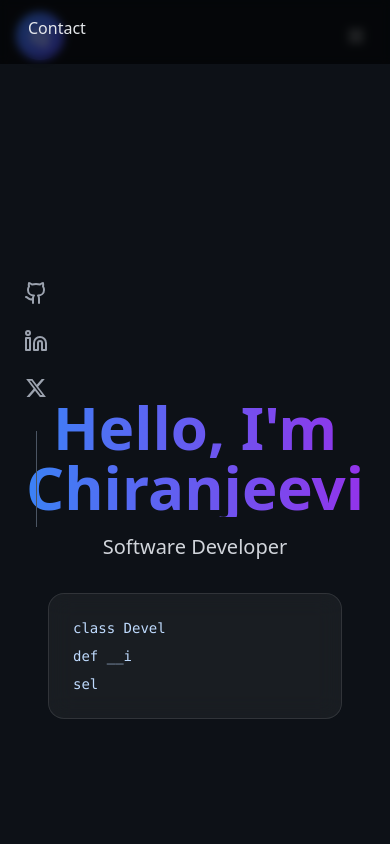
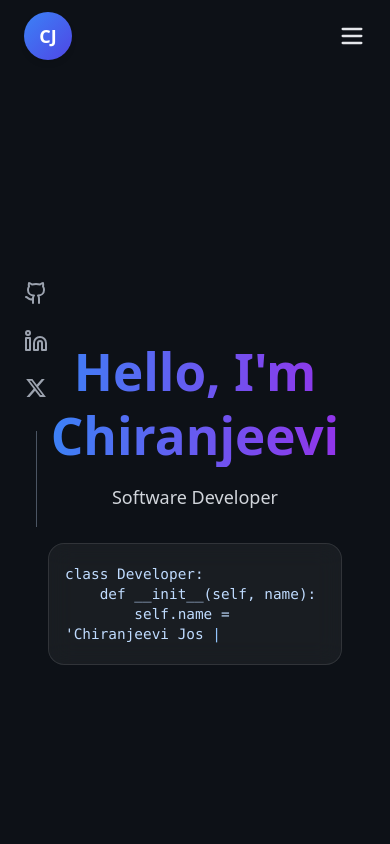
Before and after one commit to jchiru21/portfolio, a Next.js app: page / in a window 390 px wide. Shown: the top 844 px of the page. Built offline with nearby package versions, Linux system fonts and the light colour scheme.

Commit message:
feat(navbar): add responsive mobile menu with framer-motion

```diff
--- a/components/Hero.js
+++ b/components/Hero.js
@@ -1,8 +1,8 @@
 // components/Hero.js
-import { useState, useEffect } from "react"
+import { useState, useEffect, useRef } from "react"
 import { motion } from "framer-motion"
 
-// stable codeSets outside component
+// stable code sets
 const codeSets = [
   [
     "def build_future(ai, code):",
@@ -32,56 +32,76 @@ const codeSets = [
   [
     "int main() {",
     "  cout << \"Engineering the Future 🚀\" << endl;",
-    "  return 0;}",
+    "  return 0;",
+    "}"
   ]
 ]
 
 export default function Hero() {
   const [mounted, setMounted] = useState(false)
-  const [text, setText] = useState(codeSets[0].map(() => ""))
+  // each entry is a full line string
+  const [textLines, setTextLines] = useState(codeSets[0].map(() => ""))
   const [setIndex, setSetIndex] = useState(0)
   const [charIndex, setCharIndex] = useState(0)
   const [deleting, setDeleting] = useState(false)
+  const ttyRef = useRef(null)
 
   useEffect(() => setMounted(true), [])
 
   useEffect(() => {
     if (!mounted) return
+
     const currentSet = codeSets[setIndex % codeSets.length]
-    const typeSpeed = deleting ? 30 : 60
-    const holdDelay = 1500
+    // compute the max length among lines so typing cycles until the longest line completes
+    const maxLen = Math.max(...currentSet.map((l) => l.length))
+    const typeSpeed = deleting ? 30 : 55
+    const holdDelay = 1200
 
-    let timer
-    if (!deleting && charIndex <= currentSet[0].length) {
+    let timer = null
+
+    if (!deleting && charIndex <= maxLen) {
+      // type forward: for each line, reveal up to charIndex characters (safe slice)
       timer = setTimeout(() => {
-        setText(currentSet.map(line => line.slice(0, charIndex)))
-        setCharIndex(ci => ci + 1)
+        setTextLines(currentSet.map((line) => line.slice(0, Math.min(charIndex, line.length))))
+        setCharIndex((ci) => ci + 1)
       }, typeSpeed)
-    } else if (!deleting && charIndex > currentSet[0].length) {
+    } else if (!deleting && charIndex > maxLen) {
+      // hold before deleting
       timer = setTimeout(() => setDeleting(true), holdDelay)
     } else if (deleting && charIndex >= 0) {
+      // delete backward
       timer = setTimeout(() => {
-        setText(currentSet.map(line => line.slice(0, charIndex)))
-        setCharIndex(ci => ci - 1)
+        setTextLines(currentSet.map((line) => line.slice(0, Math.min(charIndex, line.length))))
+        setCharIndex((ci) => ci - 1)
       }, typeSpeed)
     } else if (deleting && charIndex < 0) {
+      // move to next set
       setDeleting(false)
       setCharIndex(0)
-      setSetIndex(si => si + 1)
+      setSetIndex((si) => si + 1)
     }
 
     return () => clearTimeout(timer)
-    // codeSets is defined outside the component and is stable,
-    // eslint should be satisfied by the deps below.
+    // codeSets is stable and external, we intentionally exclude it from deps
+    // eslint-disable-next-line react-hooks/exhaustive-deps
   }, [mounted, charIndex, deleting, setIndex])
+
+  // scroll console to bottom when typing (small UX nicety)
+  useEffect(() => {
+    if (ttyRef.current) {
+      // slight delay so element sizing settles
+      ttyRef.current.scrollLeft = 0
+    }
+  }, [textLines])
 
   return (
     <div
       id="home"
-      className="h-screen flex flex-col items-center justify-center text-center px-6"
+      className="min-h-screen flex flex-col items-center justify-center text-center px-6"
     >
+      {/* Heading */}
       <motion.h1
-        className="text-6xl font-extrabold bg-clip-text text-transparent bg-gradient-to-r from-blue-500 to-purple-600"
+        className="text-[3.2rem] sm:text-6xl font-extrabold bg-clip-text text-transparent bg-gradient-to-r from-blue-500 to-purple-600 leading-tight"
         initial={{ opacity: 0, y: -40 }}
         animate={{ opacity: 1, y: 0 }}
         transition={{ duration: 0.9 }}
@@ -89,28 +109,43 @@ export default function Hero() {
         Hello, I&apos;m Chiranjeevi
       </motion.h1>
 
-      <motion.p className="mt-4 text-xl text-gray-300 max-w-2xl" initial={{ opacity: 0 }} animate={{ opacity: 1 }} transition={{ delay: 0.5, duration: 0.9 }}>
+      <motion.p
+        className="mt-4 text-lg sm:text-xl text-gray-300 max-w-2xl"
+        initial={{ opacity: 0 }}
+        animate={{ opacity: 1 }}
+        transition={{ delay: 0.45, duration: 0.7 }}
+      >
         Software Developer
       </motion.p>
 
+      {/* Typing Console */}
       <motion.div
-        className="mt-8 w-full max-w-3xl bg-black/40 glass-card border border-white/10 px-6 py-6 rounded-lg font-mono text-left text-sm text-blue-200"
+        ref={ttyRef}
+        className="mt-8 w-full max-w-3xl bg-black/40 glass-card border border-white/10 px-4 py-5 rounded-lg font-mono text-left text-sm text-blue-200 overflow-auto"
+        style={{ WebkitOverflowScrolling: "touch" }}
         initial={{ opacity: 0 }}
         animate={{ opacity: 1 }}
         transition={{ delay: 0.9, duration: 0.9 }}
       >
-        <div className="space-y-2">
-          {text.map((line, i) => (
+        {/* Use pre so indentation and spacing are preserved.
+            We also set CSS to allow wrapping on very small screens but prefer horizontal scroll. */}
+        <pre className="whitespace-pre-wrap sm:whitespace-pre overflow-x-auto">
+          {textLines.map((line, i) => (
             <div key={i}>
-              <code>{line}<span className="blink">|</span></code>
+              <code>{line}<span className="inline-block ml-0 text-blue-300">{" "}{i === textLines.length - 1 && (deleting ? "" : "|")}</span></code>
             </div>
           ))}
-        </div>
+        </pre>
       </motion.div>
 
       <style jsx>{`
-        .blink { display:inline-block; width:10px; animation: blink 1s steps(2,start) infinite; color:#60a5fa; }
-        @keyframes blink { to { visibility: hidden; } }
+        pre { margin: 0; font-family: ui-monospace, SFMono-Regular, Menlo, Monaco, "Roboto Mono", "Courier New", monospace; font-size: 0.95rem; }
+        /* show a subtle right padding so mobile scrollable area is obvious */
+        .glass-card pre { padding-right: 12px; }
+        /* blinking cursor handled by CSS animation if desired */
+        @media (max-width: 640px) {
+          pre { font-size: 0.9rem; }
+        }
       `}</style>
     </div>
   )
--- a/components/Navbar.js
+++ b/components/Navbar.js
@@ -1,11 +1,12 @@
 // components/Navbar.js
 import { useState, useEffect } from "react"
 import { Link } from "react-scroll"
+import { motion, AnimatePresence } from "framer-motion"
 import { Menu, X } from "lucide-react"
 
 export default function Navbar() {
   const [scrolled, setScrolled] = useState(false)
-  const [open, setOpen] = useState(false)
+  const [menuOpen, setMenuOpen] = useState(false)
 
   useEffect(() => {
     const handleScroll = () => setScrolled(window.scrollY > 50)
@@ -16,16 +17,15 @@ export default function Navbar() {
   const links = ["Home", "About Me", "Skills", "Projects", "Experience", "Education", "Contact"]
 
   return (
-    <>
     <nav
-        className={`fixed top-0 left-0 w-full z-50 transition-all duration-300 ${
+      className={`fixed top-0 w-full z-50 transition-all duration-300 ${
         scrolled
-            ? "backdrop-blur-md bg-gradient-to-r from-gray-900/80 via-gray-900/70 to-black/60 shadow-[0_6px_24px_rgba(2,6,23,.6)]"
+          ? "backdrop-blur-md bg-gray-900/80 shadow-lg"
           : "bg-transparent"
       }`}
       aria-label="Primary Navigation"
     >
-        <div className="max-w-6xl mx-auto flex justify-between items-center px-4 md:px-6 py-3">
+      <div className="max-w-6xl mx-auto flex justify-between items-center px-6 py-3">
         {/* Logo */}
         <Link
           to="home"
@@ -33,81 +33,68 @@ export default function Navbar() {
           offset={-70}
           duration={600}
           className="w-12 h-12 flex items-center justify-center rounded-full
-                       bg-gradient-to-br from-blue-500 to-indigo-600 text-white font-semibold text-lg
-                       cursor-pointer shadow-md hover:scale-105 transform transition duration-200"
-            aria-label="Go to home"
-            onClick={() => setOpen(false)}
+                     bg-gradient-to-br from-blue-500 to-indigo-600 text-white font-bold text-lg
+                     cursor-pointer shadow-md hover:scale-105 transition"
         >
-            <span className="select-none">CJ</span>
+          CJ
         </Link>
 
-          {/* Desktop links (hidden on small screens) */}
+        {/* Desktop Nav Links */}
         <div className="hidden md:flex items-center gap-6 text-gray-200">
-            {links.map((item) => {
-              const id = item.toLowerCase().replace(/\s+/g, "")
-              return (
+          {links.map((item) => (
             <Link
               key={item}
-                  to={id}
+              to={item.toLowerCase().replace(/\s+/g, "")}
               spy={true}
               activeClass="text-blue-300 border-b-2 border-blue-400"
               smooth={true}
               offset={-70}
               duration={600}
-                  className="cursor-pointer relative py-1 px-1 text-sm font-medium transition-colors duration-200 hover:text-blue-300 focus:outline-none focus:ring-2 focus:ring-blue-400 rounded"
-                  role="link"
-                  tabIndex={0}
-                  aria-label={`Go to ${item}`}
+              className="cursor-pointer text-sm font-medium hover:text-blue-300 transition"
             >
-                  <span className="inline-block">{item}</span>
+              {item}
             </Link>
-              )
-            })}
+          ))}
         </div>
 
-          {/* Mobile hamburger */}
-          <div className="md:hidden flex items-center">
+        {/* Mobile Menu Button */}
         <button
-              onClick={() => setOpen((v) => !v)}
-              className="p-2 rounded-md text-gray-200 hover:text-white hover:bg-gray-800/60 transition"
-              aria-label={open ? "Close menu" : "Open menu"}
+          className="md:hidden text-gray-200 hover:text-blue-400 transition"
+          onClick={() => setMenuOpen(!menuOpen)}
+          aria-label="Toggle menu"
         >
-              {open ? <X size={20} /> : <Menu size={20} />}
+          {menuOpen ? <X size={28} /> : <Menu size={28} />}
         </button>
       </div>
-        </div>
 
-        {/* Mobile sliding menu */}
-        <div
-          className={`md:hidden fixed top-[64px] left-0 right-0 z-40 bg-black/60 backdrop-blur-sm transition-transform duration-200 ${
-            open ? "transform translate-y-0" : "transform -translate-y-full"
-          }`}
+      {/* Mobile Drawer */}
+      <AnimatePresence>
+        {menuOpen && (
+          <motion.div
+            initial={{ opacity: 0, y: -20 }}
+            animate={{ opacity: 1, y: 0 }}
+            exit={{ opacity: 0, y: -20 }}
+            transition={{ duration: 0.3 }}
+            className="md:hidden bg-gray-900/95 backdrop-blur-lg shadow-lg"
           >
-          <div className="max-w-6xl mx-auto px-4 py-4 flex flex-col gap-2">
-            {links.map((item) => {
-              const id = item.toLowerCase().replace(/\s+/g, "")
-              return (
+            <div className="flex flex-col items-center gap-6 py-6 text-gray-200">
+              {links.map((item) => (
                 <Link
                   key={item}
-                  to={id}
-                  spy={true}
-                  activeClass="text-blue-300"
+                  to={item.toLowerCase().replace(/\s+/g, "")}
                   smooth={true}
                   offset={-70}
                   duration={600}
-                  onClick={() => setOpen(false)}
-                  className="block text-gray-200 py-2 px-3 rounded hover:bg-gray-800/40 hover:text-blue-300 transition"
+                  className="cursor-pointer text-lg font-medium hover:text-blue-300 transition"
+                  onClick={() => setMenuOpen(false)} // close menu after click
                 >
                   {item}
                 </Link>
-              )
-            })}
+              ))}
             </div>
-        </div>
+          </motion.div>
+        )}
+      </AnimatePresence>
     </nav>
-
-      {/* spacer prevents content from sitting under fixed navbar */}
-      <div aria-hidden className="h-14 md:h-16" />
-    </>
   )
 }
```
Lines whose indentation alone changed are shown as unchanged.
